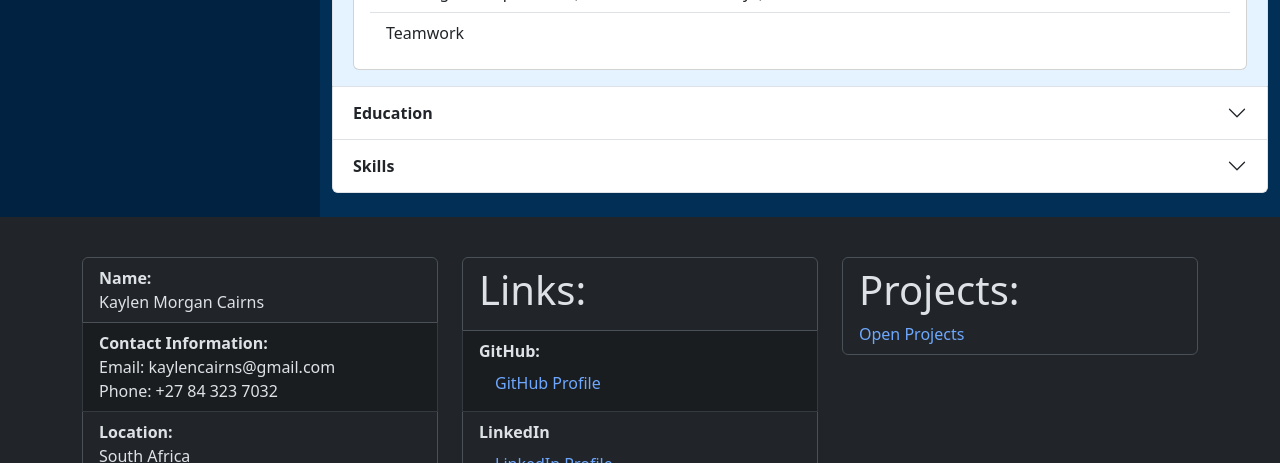
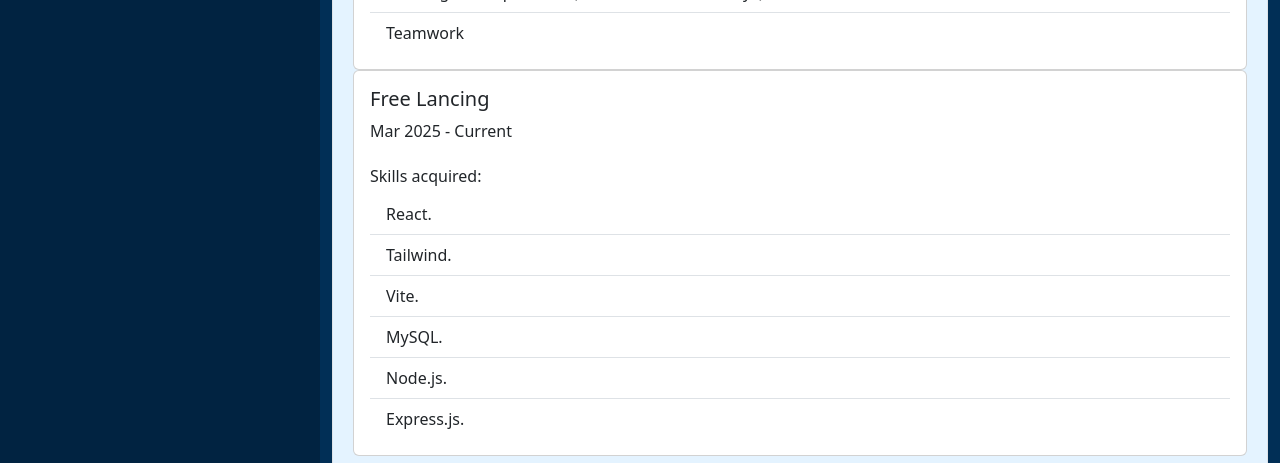
Before and after one commit to madKMC/CV, a React (Create React App) app: page / in a window 1280 px wide. Shown: the part 489-952 px from the top of the page. Built offline with nearby package versions, Linux system fonts and the light colour scheme.

Commit message:
Updated Work Experience on CV and added the work experience card.

```diff
--- a/src/components/WorkExperienceCards.js
+++ b/src/components/WorkExperienceCards.js
@@ -11,6 +11,14 @@ const WorkExperienceCards = () => {
 		'Working under pressure (Peak times and holidays).',
         'Teamwork'
 	];
+	const FreeLanceSkills = [
+		'React.',
+		'Tailwind.',
+		'Vite.',
+		'MySQL.',
+		'Node.js.',
+		'Express.js.'
+	];
 
 	return (
 		<div>
@@ -19,7 +27,7 @@ const WorkExperienceCards = () => {
 					<Card.Title>Estoril Books Cresta</Card.Title>
 					<Card.Text>
 						Johannesburg - South Africa <br />
-						2017-2017 <br />
+						Mar 2017 - Dec 2017 <br />
 						Worked as a sales assistant. <br /> <br />
 						<h6>Skills acquired:</h6>
 						<ListGroup variant='flush'>
@@ -30,6 +38,20 @@ const WorkExperienceCards = () => {
 					</Card.Text>
 				</Card.Body>
 			</Card>
+			<Card>
+				<Card.Body>
+					<Card.Title>Free Lancing</Card.Title>
+					<Card.Text>
+						Mar 2025 - Current <br /> <br />
+						<h6>Skills acquired:</h6>
+						<ListGroup variant='flush'>
+							{FreeLanceSkills.map((FreeLanceSkills, index) => (
+								<ListGroupItem key={index}>{FreeLanceSkills}</ListGroupItem>
+							))}
+						</ListGroup>
+					</Card.Text>
+				</Card.Body>
+			</Card>
 		</div>
 	);
 };
```
Also changed, not shown: 1 other file (tests, documents, lock files or other folders).
